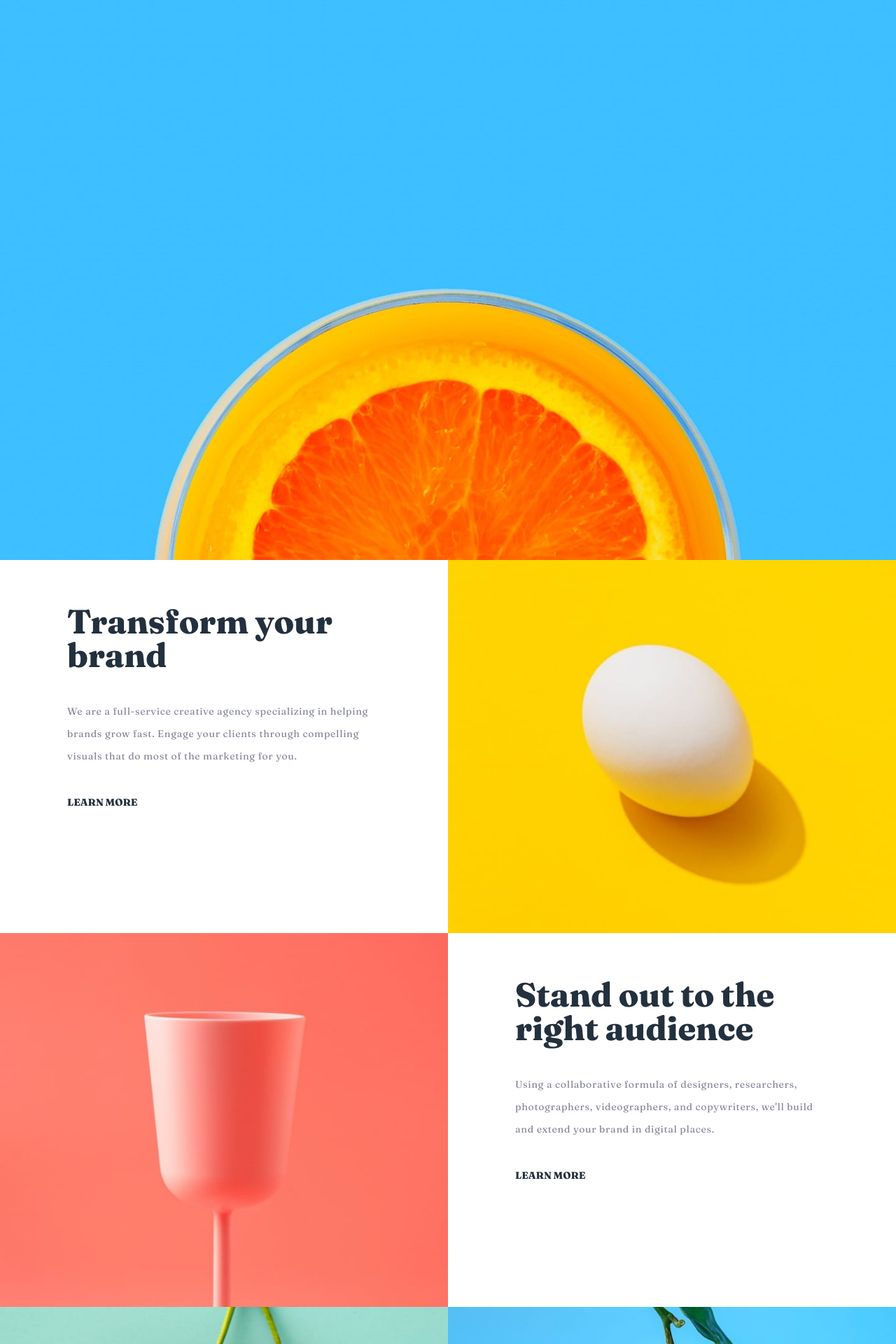
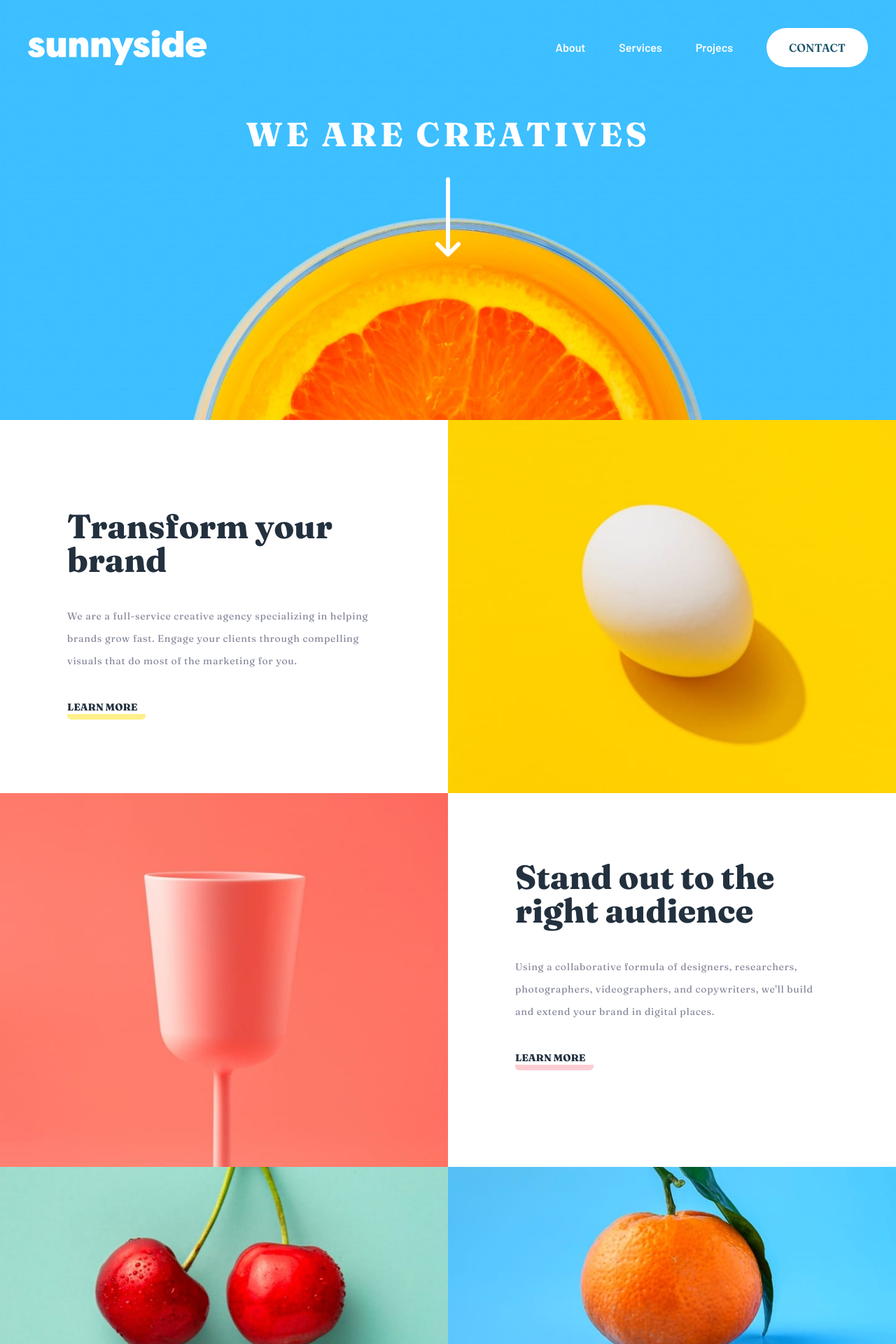
Before and after one commit to CalcagnoLoic/Sunnyside-agency-react, a React (Create React App) app: page / in a window 1280 px wide. Shown: the top 1920 px of the page at 70% size. Built offline with nearby package versions, Linux system fonts and the light colour scheme.

Commit message:
fix bug for Header/sections components"

```diff
--- a/src/components/header.jsx
+++ b/src/components/header.jsx
@@ -4,8 +4,30 @@ import arrow from '../assets/images/icon-arrow-down.svg';
 
 const Header = () => {
     return (
-        <div className='bg-header-mobile md:bg-header-desktop h-screen bg-cover bg-no-repeat bg-scroll bg-center relative' >
+        <div className='bg-header-mobile md:bg-header-desktop h-[600px] bg-cover bg-no-repeat bg-scroll bg-center relative' >
+            <nav className='p-10 flex justify-between'>
+                {/* Navbar in desktop view*/}
+                <div className='self-center'>
+                    <img src={logo} alt="Logo sunnyside" className='w-64'/>
+                </div>
+                <div className='md:flex gap-12 hidden self-center font-barlow'>
+                    <div className='text-white flex gap-12 self-center'>
+                        <p className='text-white'>About</p>
+                        <p className='text-white'>Services</p>
+                        <p className='text-white'>Projecs</p>
+                    </div>
+                    <div className='self-center font-fraunces'>
+                        <button className='text-Dark-blue color-white bg-white px-8 py-4 rounded-full uppercase font-semibold hover:text-white hover:bg-sky-300'>Contact</button>
+                    </div>
+                </div>
+            </nav>
 
+            <div className='grid place-content-center mt-8'>
+                <h1 className='uppercase text-white text-5xl md:text-5xl font-extrabold tracking-widest text-center'>we are creatives</h1>
+                <div className='grid place-content-center mt-24 md:mt-16' >
+                    <img src={arrow} alt="Illustration of arrow down" className='animate-bounce'/>
+                </div>
+            </div>
         </div>
     )
 }
--- a/src/components/sectionAudience.jsx
+++ b/src/components/sectionAudience.jsx
@@ -3,18 +3,16 @@ import pictureAudienceDesktop from '../assets/images/desktop/image-stand-out.jpg
 
 const SectionAudience = () => {
     return(
-        <section className='md:flex flex-row'>
+        <section className='md:flex flex-row xl:justify-center '>
             <div className='md:w-1/2 basis-1/2'>
-                <img src={pictureAudience} alt="Picture from 'Audience' section" className='md:hidden'/>
-                <img src={pictureAudienceDesktop} alt="Picture from 'Audience' section" className='hidden md:block '/>
+                <img src={pictureAudience} alt="Illustration from 'Audience' section" className='md:hidden'/>
+                <img src={pictureAudienceDesktop} alt="Illustration from 'Audience' section" className='hidden md:block '/>
             </div>
 
-            <div className='md:w-1/2 flex flex-col px-8 py-8 md:px-8 lg:px-24 lg:py-16 md:py-8  basis-1/2'>
-                <h1 className='text-Very-dark-desaturated-blue text-3xl font-extrabold text-center mb-7 md:text-5xl md:text-left lg:mb-10'>Stand out to the right audience</h1>
+            <div className='md:w-1/2 flex flex-col px-8 py-8 md:px-8 lg:px-24 lg:py-16 md:py-8 basis-1/2 xl:py-24'>
+                <h1 className='text-Very-dark-desaturated-blue text-3xl font-extrabold text-center mb-7 md:text-5xl md:text-left lg:mb-10 lg:text-5xl'>Stand out to the right audience</h1>
                 <p className='text-center text-Dark-grayish-blue tracking-wider mb-7 md:text-left md:text-sm lg:mb-10 lg:leading-8'>Using a collaborative formula of designers, researchers, photographers, videographers, and copywriters, we'll build and extend your brand in digital places.</p>
-                <a href='/'>
-                    <p className='text-center text-Very-dark-desaturated-blue text-md font-extrabold uppercase md:text-left md:text-sm'>Learn More</p>
-                </a>
+                <button className='text-center text-Very-dark-desaturated-blue text-md font-extrabold uppercase md:text-left md:text-sm hover:border-b-Soft-red border-b-rose-200 border-b-8 md:w-28 w-32 container mx-auto md:mx-0 rounded-md hover:cursor-pointer ' >Learn More</button>
             </div>
         </section>
     )
--- a/src/components/sectionTransform.jsx
+++ b/src/components/sectionTransform.jsx
@@ -3,18 +3,16 @@ import pictureTransformDesktop from '../assets/images/desktop/image-transform.jp
 
 const SectionTransform = () => {
     return (
-        <section className='md:flex flex-row-reverse'>
+        <section className='md:flex flex-row-reverse xl:justify-center'>
             <div className='md:w-1/2 basis-1/2'>
-                <img src={pictureTransform} alt="Picture from 'Transform your brand' section" className='md:hidden'/>
-                <img src={pictureTransformDesktop} alt="Picture from 'Transform your brand' section" className='hidden md:block md:basis-1/2'/>
+                <img src={pictureTransform} alt="Illustration from 'Transform your brand' section" className='md:hidden'/>
+                <img src={pictureTransformDesktop} alt="Illustration from 'Transform your brand' section" className='hidden md:block md:basis-1/2'/>
             </div>
 
-            <div className='md:w-1/2 flex flex-col px-8 py-8 md:px-8 lg:px-24 lg:py-16  basis-1/2'>
-                <h1 className='text-Very-dark-desaturated-blue text-3xl font-extrabold text-center mb-7 md:text-5xl md:text-left lg:mb-10'>Transform your brand</h1>
+            <div className='md:w-1/2 flex flex-col px-8 py-8 md:px-8 lg:px-24 lg:py-2 xl:py-24  basis-1/2'>
+                <h1 className='text-Very-dark-desaturated-blue text-3xl font-extrabold text-center mb-7 md:text-5xl md:text-left lg:mb-10 lg:mt-8'>Transform your brand</h1>
                 <p className='text-center text-Dark-grayish-blue tracking-wider mb-7 md:text-left md:text-sm lg:mb-10 lg:leading-8'>We are a full-service creative agency specializing in helping brands grow fast. Engage your clients through compelling visuals that do most of the marketing for you.</p>
-                <a href='/'>
-                    <p className='text-center text-Very-dark-desaturated-blue text-md font-extrabold uppercase md:text-left md:text-sm'>Learn More</p>
-                </a>
+                <button className='text-center text-Very-dark-desaturated-blue text-md font-extrabold uppercase md:text-left md:text-sm hover:border-b-Yellow border-b-yellow-200 border-b-8 md:w-28 w-32 container mx-auto md:mx-0 rounded-md hover:cursor-pointer '>Learn More</button>
             </div>
         </section>
     )
```
